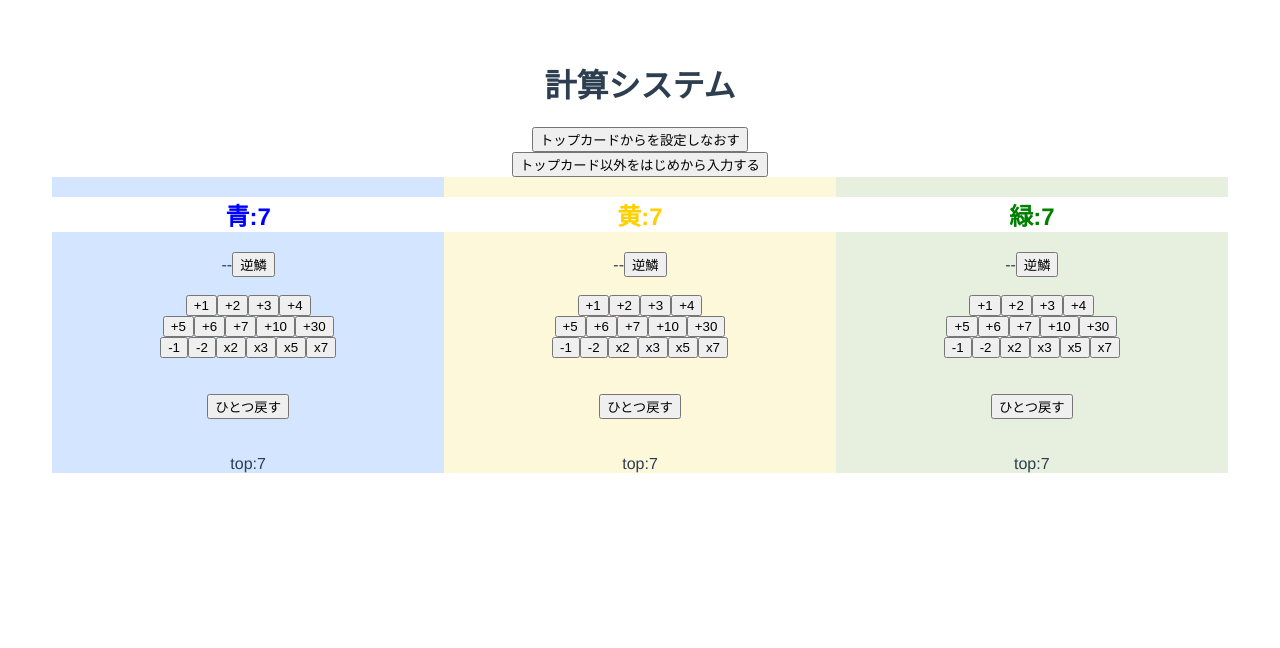
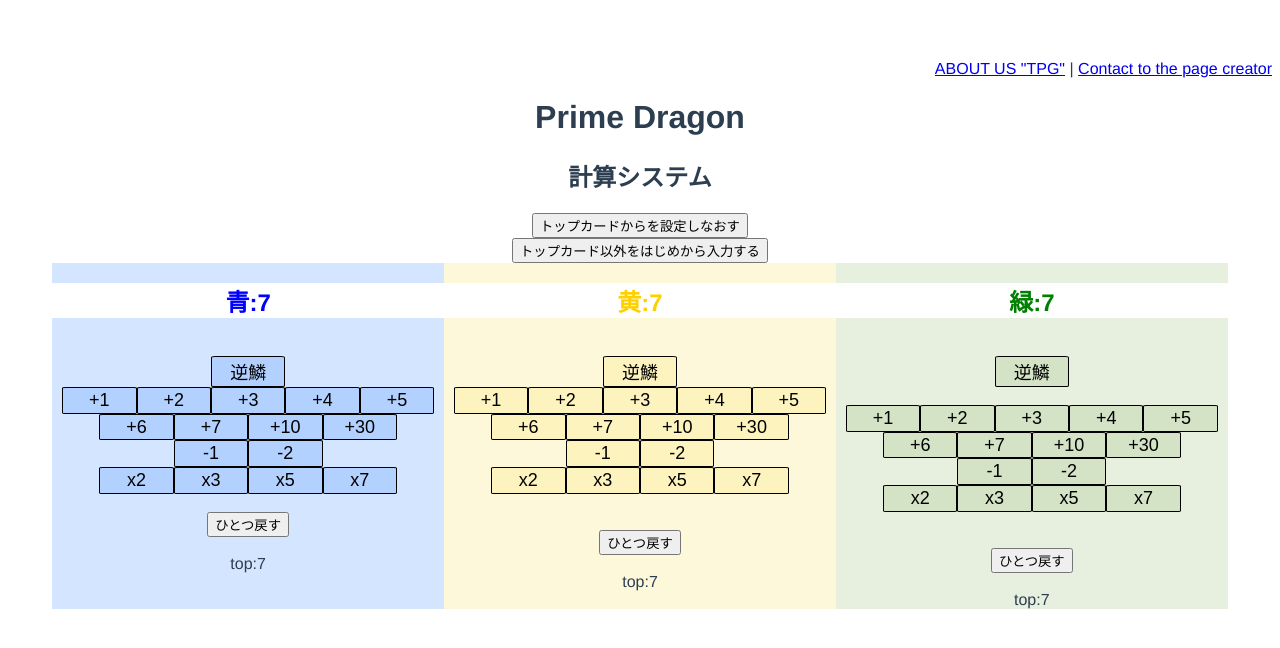
Before and after one commit to TPGCommunity/tpg_board_game, a Vue app: page / in a window 1280 px wide. Both pictures are taken after a click on the button "決定". Shown: the top 648 px of the page. Built offline with nearby package versions, Linux system fonts and the light colour scheme.

Commit message:
ボタンの配置と色の変更とinfoの追加

```diff
--- a/index.html
+++ b/index.html
@@ -4,7 +4,7 @@
     <meta charset="UTF-8" />
     <link rel="icon" href="/favicon.ico" />
     <meta name="viewport" content="width=device-width, initial-scale=1.0" />
-    <title>TPCs ボドゲ制作会</title>
+    <title>Prime Dragon</title>
   </head>
   <body>
     <div id="app"></div>
--- a/src/App.vue
+++ b/src/App.vue
@@ -1,13 +1,20 @@
 <script setup>
 // This starter template is using Vue 3 <script setup> SFCs
 // Check out https://vuejs.org/api/sfc-script-setup.html#script-setup
-import HelloWorld from './components/HelloWorld.vue';
+//import HelloWorld from './components/HelloWorld.vue';
 import Calculater from './components/Calculater.vue';
-import Test from './components/Test.vue';
+//import Test from './components/Test.vue';
 
 </script>
 
 <template>
+  <div class="header">
+    <div class="info">
+      <a href="https://takiplazagardener.wixsite.com/official">ABOUT US "TPG"</a> |
+      <a href="https://mobile.twitter.com/ikura_hamu_pr">Contact to the page creator</a>
+    </div>
+    <h1>Prime Dragon</h1>
+  </div>
   <!--<img alt="Vue logo" src="./assets/logo.png" />-->
   <!--<HelloWorld msg="Hello Vue 3 + Vite" />-->
   <Calculater />
@@ -23,4 +30,8 @@ import Test from './components/Test.vue';
   color: #2c3e50;
   margin-top: 60px;
 }
+
+.info {
+  text-align: right;
+}
 </style>
--- a/src/components/Calculater.vue
+++ b/src/components/Calculater.vue
@@ -131,9 +131,9 @@ const bomb = (color) => {
 </script>
 
 <template>
-    <h1>計算システム</h1>
+    <h2>計算システム</h2>
     <div class="Top" v-if="init == false">
-        <h2>TOP CARD</h2>
+        <h3>TOP CARD</h3>
         <div>
             <label for="blueTop">青</label>
             <select name="blueTop" id="blueTop" v-model.number="blueTop">
@@ -175,114 +175,108 @@ const bomb = (color) => {
     <div class="calculater" v-if="init == true && blueBomb == false && yellowBomb == false && greenBomb == false">
         <div class="colors">
             <div class="blue">
-                <h2 class="blueCount">{{ blueCount }}</h2>--<button @click="blueBomb = true">逆鱗</button>
-                <br>
+                <h2 class="blueCount">{{ blueCount }}</h2>
                 <br>
                 <div class="blue-buttons">
-                    <div>
-                        <button @click="add('blue', '+', 1)">+1</button>
-                        <button @click="add('blue', '+', 2)">+2</button>
-                        <button @click="add('blue', '+', 3)">+3</button>
-                        <button @click="add('blue', '+', 4)">+4</button>
-                    </div>
-                    <div>
-                        <button @click="add('blue', '+', 5)">+5</button>
-                        <button @click="add('blue', '+', 6)">+6</button>
-                        <button @click="add('blue', '+', 7)">+7</button>
-                        <button @click="add('blue', '+', 10)">+10</button>
-                        <button @click="add('blue', '+', 30)">+30</button>
-                    </div>
-                    <div>
-                        <button @click="add('blue', '-', 1)">-1</button>
-                        <button @click="add('blue', '-', 2)">-2</button>
-                        <button @click="add('blue', 'x', 2)">x2</button>
-                        <button @click="add('blue', 'x', 3)">x3</button>
-                        <button @click="add('blue', 'x', 5)">x5</button>
-                        <button @click="add('blue', 'x', 7)">x7</button>
+                    <button @click="blueBomb = true" class="blue-button">逆鱗</button>
+                    <br>
+                    <div class="blue-buttons-n">
+                        <button @click="add('blue', '+', 1)" class="blue-button">+1</button>
+                        <button @click="add('blue', '+', 2)" class="blue-button">+2</button>
+                        <button @click="add('blue', '+', 3)" class="blue-button">+3</button>
+                        <button @click="add('blue', '+', 4)" class="blue-button">+4</button>
+                        <button @click="add('blue', '+', 5)" class="blue-button">+5</button>
+                        <button @click="add('blue', '+', 6)" class="blue-button">+6</button>
+                        <button @click="add('blue', '+', 7)" class="blue-button">+7</button>
+                        <button @click="add('blue', '+', 10)" class="blue-button">+10</button>
+                        <button @click="add('blue', '+', 30)" class="blue-button">+30</button>
+                        <br>
+                        <button @click="add('blue', '-', 1)" class="blue-button">-1</button>
+                        <button @click="add('blue', '-', 2)" class="blue-button">-2</button>
+                        <br>
+                        <button @click="add('blue', 'x', 2)" class="blue-button">x2</button>
+                        <button @click="add('blue', 'x', 3)" class="blue-button">x3</button>
+                        <button @click="add('blue', 'x', 5)" class="blue-button">x5</button>
+                        <button @click="add('blue', 'x', 7)" class="blue-button">x7</button>
                     </div>
                     <br>
-                    <br>
                     <div>
-                        <button @click="deleteLast('blue')">ひとつ戻す</button>
+                        <button @click="deleteLast('blue')" class="back">ひとつ戻す</button>
                     </div>
                 </div>
-                <br>
                 <br>
                 <div v-for="blueCard in blueList" class="blue-list">
                     <div>{{ blueCard[0] }}{{ blueCard[1] }}</div>
                 </div>
             </div>
             <div class="yellow">
-                <h2 class="yellowCount">{{ yellowCount }}</h2>--<button @click="yellowBomb = true">逆鱗</button>
-                <br>
+                <h2 class="yellowCount">{{ yellowCount }}</h2>
                 <br>
                 <div class="yellow-buttons">
-                    <div>
-                        <button @click="add('yellow', '+', 1)">+1</button>
-                        <button @click="add('yellow', '+', 2)">+2</button>
-                        <button @click="add('yellow', '+', 3)">+3</button>
-                        <button @click="add('yellow', '+', 4)">+4</button>
-                    </div>
-                    <div>
-                        <button @click="add('yellow', '+', 5)">+5</button>
-                        <button @click="add('yellow', '+', 6)">+6</button>
-                        <button @click="add('yellow', '+', 7)">+7</button>
-                        <button @click="add('yellow', '+', 10)">+10</button>
-                        <button @click="add('yellow', '+', 30)">+30</button>
-                    </div>
-                    <div>
-                        <button @click="add('yellow', '-', 1)">-1</button>
-                        <button @click="add('yellow', '-', 2)">-2</button>
-                        <button @click="add('yellow', 'x', 2)">x2</button>
-                        <button @click="add('yellow', 'x', 3)">x3</button>
-                        <button @click="add('yellow', 'x', 5)">x5</button>
-                        <button @click="add('yellow', 'x', 7)">x7</button>
-                    </div>
+                    <button @click="yellowBomb = true" class="yellow-button">逆鱗</button>
                     <br>
-                    <br>
-                    <div>
-                        <button @click="deleteLast('yellow')">ひとつ戻す</button>
+                    <div class="yellow-buttons-n">
+                        <button @click="add('yellow', '+', 1)" class="yellow-button">+1</button>
+                        <button @click="add('yellow', '+', 2)" class="yellow-button">+2</button>
+                        <button @click="add('yellow', '+', 3)" class="yellow-button">+3</button>
+                        <button @click="add('yellow', '+', 4)" class="yellow-button">+4</button>
+                        <button @click="add('yellow', '+', 5)" class="yellow-button">+5</button>
+                        <button @click="add('yellow', '+', 6)" class="yellow-button">+6</button>
+                        <button @click="add('yellow', '+', 7)" class="yellow-button">+7</button>
+                        <button @click="add('yellow', '+', 10)" class="yellow-button">+10</button>
+                        <button @click="add('yellow', '+', 30)" class="yellow-button">+30</button>
+                        <br>
+                        <button @click="add('yellow', '-', 1)" class="yellow-button">-1</button>
+                        <button @click="add('yellow', '-', 2)" class="yellow-button">-2</button>
+                        <br>
+                        <button @click="add('yellow', 'x', 2)" class="yellow-button">x2</button>
+                        <button @click="add('yellow', 'x', 3)" class="yellow-button">x3</button>
+                        <button @click="add('yellow', 'x', 5)" class="yellow-button">x5</button>
+                        <button @click="add('yellow', 'x', 7)" class="yellow-button">x7</button>
                     </div>
                 </div>
                 <br>
+                <br>
+                <div>
+                    <button @click="deleteLast('yellow')">ひとつ戻す</button>
+                </div>
                 <br>
                 <div v-for="yellowCard in yellowList" class="yellow-list">
                     <div>{{ yellowCard[0] }}{{ yellowCard[1] }}</div>
                 </div>
             </div>
             <div class="green">
-                <h2 class="greenCount">{{ greenCount }}</h2>--<button @click="greenBomb = true">逆鱗</button>
-                <br>
+                <h2 class="greenCount">{{ greenCount }}</h2>
                 <br>
                 <div class="green-buttons">
-                    <div>
-                        <button @click="add('green', '+', 1)">+1</button>
-                        <button @click="add('green', '+', 2)">+2</button>
-                        <button @click="add('green', '+', 3)">+3</button>
-                        <button @click="add('green', '+', 4)">+4</button>
-                    </div>
-                    <div>
-                        <button @click="add('green', '+', 5)">+5</button>
-                        <button @click="add('green', '+', 6)">+6</button>
-                        <button @click="add('green', '+', 7)">+7</button>
-                        <button @click="add('green', '+', 10)">+10</button>
-                        <button @click="add('green', '+', 30)">+30</button>
-                    </div>
-                    <div>
-                        <button @click="add('green', '-', 1)">-1</button>
-                        <button @click="add('green', '-', 2)">-2</button>
-                        <button @click="add('green', 'x', 2)">x2</button>
-                        <button @click="add('green', 'x', 3)">x3</button>
-                        <button @click="add('green', 'x', 5)">x5</button>
-                        <button @click="add('green', 'x', 7)">x7</button>
+                    <button @click="greenBomb = true" class="green-button">逆鱗</button>
+                    <br>
+                    <br>
+                    <div class="green-buttons-n">
+                        <button @click="add('green', '+', 1)" class="green-button">+1</button>
+                        <button @click="add('green', '+', 2)" class="green-button">+2</button>
+                        <button @click="add('green', '+', 3)" class="green-button">+3</button>
+                        <button @click="add('green', '+', 4)" class="green-button">+4</button>
+                        <button @click="add('green', '+', 5)" class="green-button">+5</button>
+                        <button @click="add('green', '+', 6)" class="green-button">+6</button>
+                        <button @click="add('green', '+', 7)" class="green-button">+7</button>
+                        <button @click="add('green', '+', 10)" class="green-button">+10</button>
+                        <button @click="add('green', '+', 30)" class="green-button">+30</button>
+                        <br>
+                        <button @click="add('green', '-', 1)" class="green-button">-1</button>
+                        <button @click="add('green', '-', 2)" class="green-button">-2</button>
+                        <br>
+                        <button @click="add('green', 'x', 2)" class="green-button">x2</button>
+                        <button @click="add('green', 'x', 3)" class="green-button">x3</button>
+                        <button @click="add('green', 'x', 5)" class="green-button">x5</button>
+                        <button @click="add('green', 'x', 7)" class="green-button">x7</button>
                     </div>
                     <br>
                     <br>
                     <div>
-                        <button @click="deleteLast('green')">ひとつ戻す</button>
+                        <button @click="deleteLast('green')" class="back">ひとつ戻す</button>
                     </div>
                 </div>
-                <br>
                 <br>
                 <div v-for="greenCard in greenList" class="green-list">
                     <div>{{ greenCard[0] }}{{ greenCard[1] }}</div>
@@ -293,7 +287,7 @@ const bomb = (color) => {
 
     <div class="bombs">
         <div class="blue-bomb" v-if="blueBomb == true">
-            <h2 class="blue-bomb-t">逆鱗　青</h2>
+            <h3 class="blue-bomb-t">逆鱗　青</h3>
             <div v-for="(blueCard, index) in blueList">
                 {{ index }}:{{ blueCard[0] }}{{ blueCard[1] }}
             </div>
@@ -411,12 +405,71 @@ const bomb = (color) => {
     color: blue;
 }
 
+.blue-bomb {
+    background-color: rgba(62, 139, 255, 0.22);
+}
+
 .yellow-bomb-t {
     color: rgb(255, 196, 0);
+}
+
+.yellow-bomb {
+    background-color: rgba(250, 221, 93, 0.22);
 }
 
 .green-bomb-t {
     color: green;
 }
 
+.green-bomb {
+    background-color: rgba(147, 184, 108, 0.22);
+}
+
+.blue-bottons-n {
+    display: flex;
+    justify-content: center;
+    /* 中央寄せ */
+    padding: 20px;
+}
+
+.blue-button {
+    background-color: rgba(62, 139, 255, 0.22);
+    width: 19%;
+    padding: 0.1em;
+    font-size: large;
+    border: 1px solid black;
+    border-radius: 5%;
+}
+
+.yellow-bottons-n {
+    display: flex;
+    justify-content: center;
+    /* 中央寄せ */
+    padding: 20px;
+}
+
+.yellow-button {
+    background-color: rgba(250, 221, 93, 0.22);
+    width: 19%;
+    padding: 0.1em;
+    font-size: large;
+    border: 1px solid black;
+    border-radius: 5%;
+}
+
+.green-bottons-n {
+    display: flex;
+    justify-content: center;
+    /* 中央寄せ */
+    padding: 20px;
+}
+
+.green-button {
+    background-color: rgba(147, 184, 108, 0.22);
+    width: 19%;
+    padding: 0.1em;
+    font-size: large;
+    border: 1px solid black;
+    border-radius: 5%;
+}
 </style>
```
